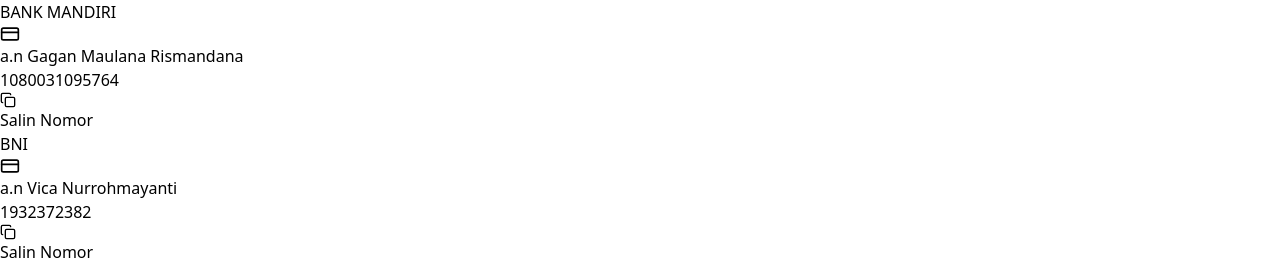
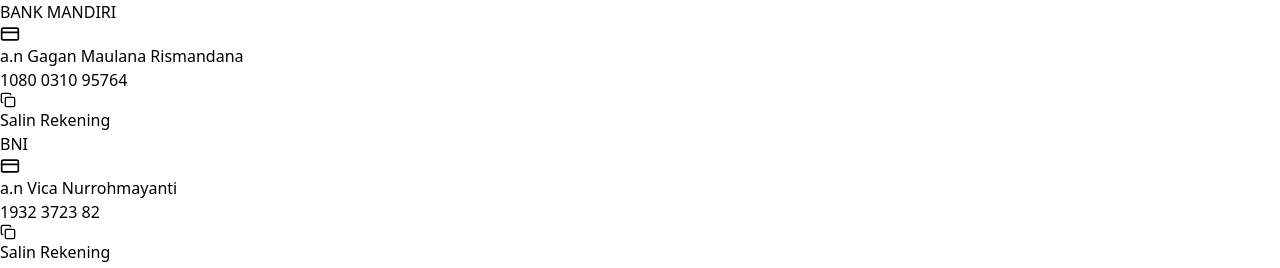
Before and after one commit to loopkyy/undangan-pernikahan, a React (Vite) app: page /gift in a window 1280 px wide. Shown: the part 962-1230 px from the top of the page. Built offline with nearby package versions, Linux system fonts and the light colour scheme; no server answers.

Commit message:
perbaiki anomali no telepon

```diff
--- a/src/pages/GiftPage.jsx
+++ b/src/pages/GiftPage.jsx
@@ -1,7 +1,6 @@
 import React, { useState } from 'react'
 import { motion } from 'framer-motion'
 import { Gift, Copy, CheckCircle, CreditCard } from 'lucide-react'
-import { weddingData } from '../data/weddingData'
 
 const GiftPage = () => {
   const [copied, setCopied] = useState(null)
@@ -16,12 +15,14 @@
     {
       bank: 'BANK MANDIRI',
       nama: 'Gagan Maulana Rismandana',
-      nomor: '1080031095764',
+      nomorTampilan: '1080 0310 95764',
+      nomorAsli: '1080031095764',
     },
     {
       bank: 'BNI',
       nama: 'Vica Nurrohmayanti',
-      nomor: '1932372382',
+      nomorTampilan: '1932 3723 82',
+      nomorAsli: '1932372382',
     }
   ]
 
@@ -33,11 +34,9 @@
       className="min-h-screen py-20 px-4 md:py-24 md:px-6 bg-gradient-to-b from-pink-50 to-white"
     >
       <div className="max-w-4xl mx-auto">
-
-        {/* Header */}
         <div className="text-center mb-12 md:mb-16">
           <div className="mb-4 md:mb-5 text-[#c9a87c]">
-            <Gift size={36} strokeWidth={1} className="mx-auto md:w-[42px] md:h-[42px]" />
+            <Gift size={36} strokeWidth={1} className="mx-auto" />
           </div>
           <h1 className="text-3xl md:text-5xl text-[#4a3728] mb-3 md:mb-4 font-light">
             Kirim Hadiah
@@ -49,7 +48,6 @@
           </p>
         </div>
 
-        {/* Grid Bank - Responsive */}
         <div className="grid grid-cols-1 md:grid-cols-2 gap-5 md:gap-8 mb-12 md:mb-16 px-4 md:px-0">
           {bankAccounts.map((account, index) => (
             <motion.div
@@ -60,26 +58,27 @@
               className="relative bg-white/40 backdrop-blur-md p-6 md:p-8 rounded-2xl md:rounded-3xl border border-white/30 shadow-xl overflow-hidden"
             >
               <div className="absolute -top-16 -left-16 w-40 h-40 bg-[#c9a87c]/20 rounded-full blur-3xl"></div>
-
               <div className="relative z-10">
                 <div className="flex justify-between items-center mb-4 md:mb-6">
                   <span className="text-xl md:text-2xl font-light text-[#4a3728] tracking-wider">
                     {account.bank}
                   </span>
-                  <CreditCard size={20} className="text-[#c9a87c] md:w-6 md:h-6" />
+                  <CreditCard size={20} className="text-[#c9a87c]" />
                 </div>
 
-                <p className="text-xs md:text-sm text-[#8b7a6a] mb-1">
+                <p className="text-xs md:text-sm text-[#8b7a6a] mb-3">
                   a.n {account.nama}
                 </p>
 
-                <p className="text-sm md:text-lg font-mono tracking-wider text-[#4a3728] mb-4 md:mb-6 break-all">
-                  {account.nomor}
-                </p>
+                <div className="mb-5 md:mb-6 py-3 bg-[#c9a87c]/5 rounded-xl">
+                  <p className="text-base md:text-lg font-mono font-bold text-[#4a3728] tracking-wider text-center select-all">
+                    {account.nomorTampilan}
+                  </p>
+                </div>
 
                 <button
-                  onClick={() => handleCopy(account.nomor, account.bank)}
-                  className="flex items-center justify-center gap-2 text-xs md:text-sm bg-[#c9a87c] text-white hover:bg-[#b89364] rounded-xl md:rounded-2xl px-3 py-2 md:px-4 md:py-2 transition w-full shadow-md"
+                  onClick={() => handleCopy(account.nomorAsli, account.bank)}
+                  className="flex items-center justify-center gap-2 text-xs md:text-sm bg-[#c9a87c] text-white hover:bg-[#b89364] rounded-xl md:rounded-2xl px-3 py-2 transition w-full shadow-md"
                 >
                   {copied === account.bank ? (
                     <>
@@ -89,7 +88,7 @@
                   ) : (
                     <>
                       <Copy size={16} />
-                      <span>Salin Nomor</span>
+                      <span>Salin Rekening</span>
                     </>
                   )}
                 </button>
@@ -98,12 +97,10 @@
           ))}
         </div>
 
-        {/* Note */}
         <p className="text-center text-[11px] md:text-xs text-[#8b7a6a] mt-8 md:mt-10 px-6 leading-relaxed">
           Terima kasih atas doa dan hadiah yang diberikan.
           Semoga menjadi berkah dan dicatat sebagai amal ibadah.
         </p>
-
       </div>
     </motion.div>
   )
```
